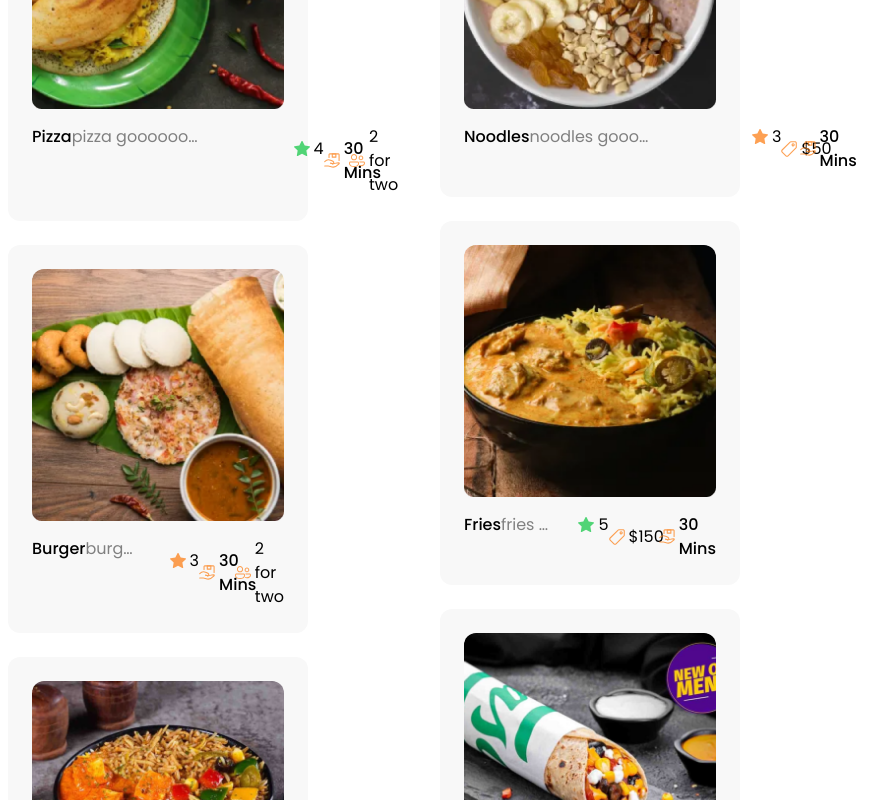
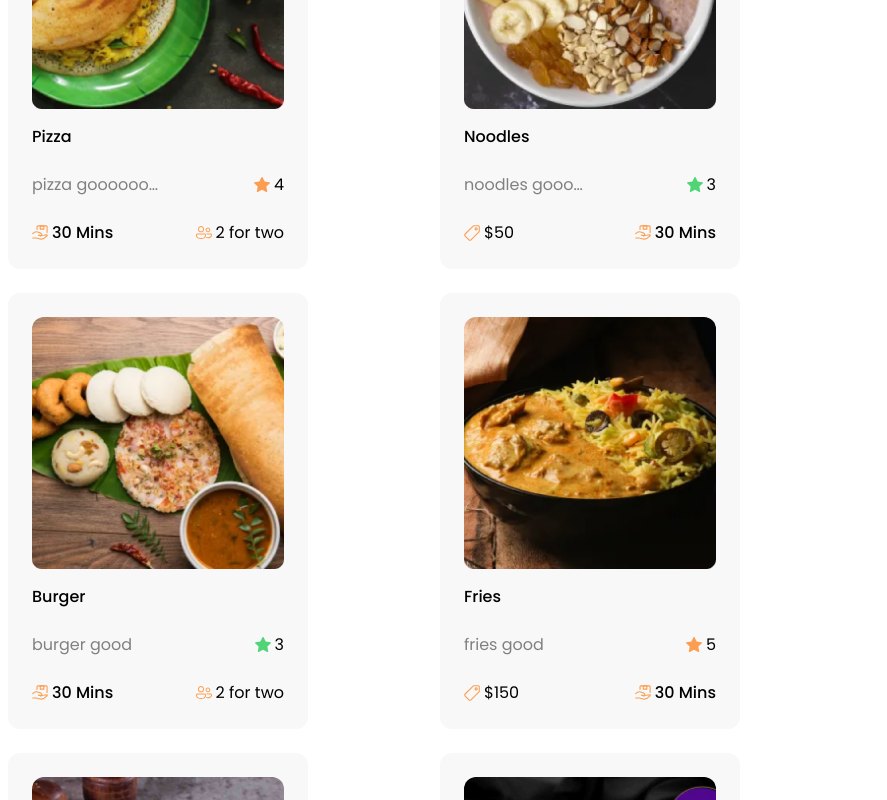
Before and after one commit to zminchev/restaurant, a Next.js app in the folder frontend/: page / in a window 1280 px wide. Shown: the part 1300-2100 px from the top of the page, without its empty margins (208-1095 px from the left). Built offline with nearby package versions, Linux system fonts and the light colour scheme.

Commit message:
fix broken layout

```diff
--- a/frontend/src/components/RelatedContent/Content/Dish/DishInformation/DishInformation.tsx
+++ b/frontend/src/components/RelatedContent/Content/Dish/DishInformation/DishInformation.tsx
@@ -2,11 +2,11 @@ import React from 'react';
 import Image from 'next/image';
 
 interface DishInformationProps {
+  availableSeatsForTwo?: number;
+  price?: number;
   name: string;
   description: string;
   rating?: number;
-  availableSeatsForTwo?: number;
-  price?: number;
   estimatedPrepTime?: number;
 }
 
@@ -19,10 +19,9 @@ const DishInformation: React.FC<DishInformationProps> = ({
   rating,
 }) => {
   const starSrc =
-    rating && rating < 4 ? '/icons/star_low.svg' : '/icons/star.svg';
-
+    rating && rating < 4 ? '/icons/star.svg' : '/icons/star_low.svg';
   return (
-    <div className="flex w-full justify-between">
+    <>
       <h1 className="pb-6">{name}</h1>
       <div className="flex w-full justify-between pb-6">
         <div className="w-1/2">
@@ -37,6 +36,7 @@ const DishInformation: React.FC<DishInformationProps> = ({
           </div>
         )}
       </div>
+      <div className="flex w-full justify-between">
         {estimatedPrepTime && availableSeatsForTwo && (
           <>
             <div className="flex items-center w-1/2">
@@ -84,6 +84,7 @@ const DishInformation: React.FC<DishInformationProps> = ({
           </>
         )}
       </div>
+    </>
   );
 };
 
```
Lines whose indentation alone changed are shown as unchanged.
